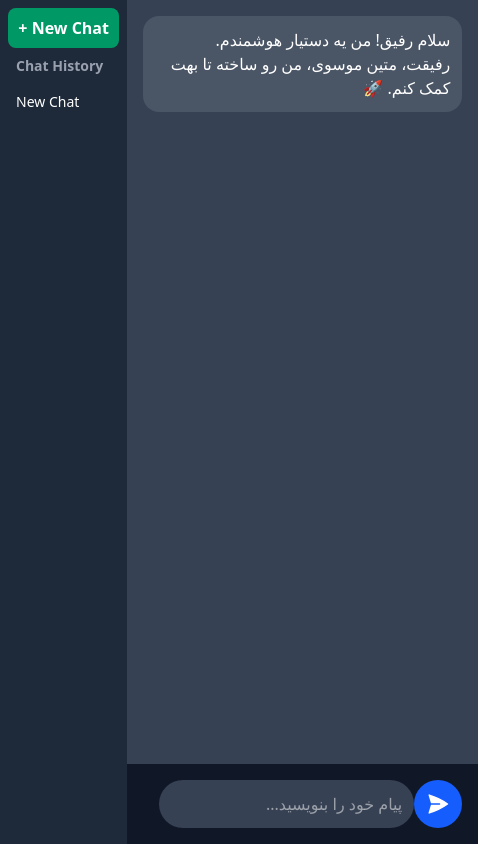
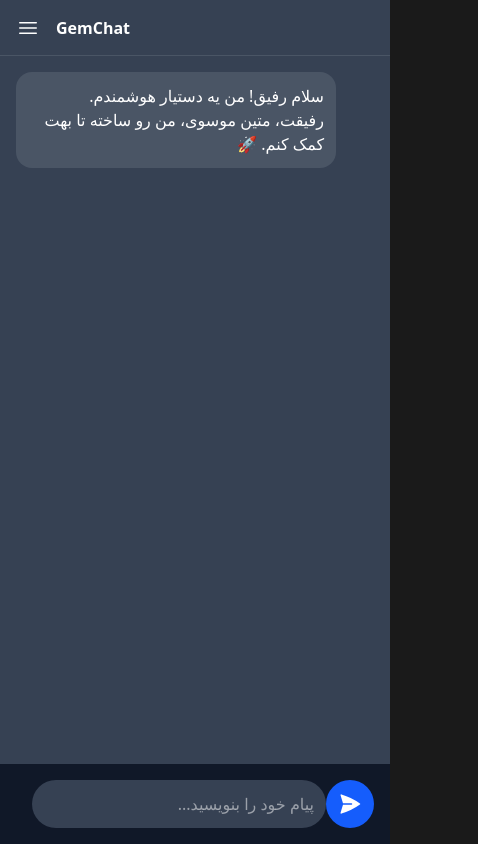
Before and after one commit to matinmousavi/AIChat, a Next.js app: page / in a window 390 px wide. Shown: the whole page, 478 px wide, since content can reach past the window. Built offline with nearby package versions, Linux system fonts and the light colour scheme.

Commit message:
feat: implement sidebar component with open/close functionality and chat session management

```diff
--- a/app/page.tsx
+++ b/app/page.tsx
@@ -23,6 +23,7 @@
   const [chatSessions, setChatSessions] = useState<ChatSession[]>([]);
   const [activeChatId, setActiveChatId] = useState<string | null>(null);
   const [isLoading, setIsLoading] = useState(false);
+  const [isSidebarOpen, setIsSidebarOpen] = useState(false);
 
   const handleNewChat = () => {
     const newChat: ChatSession = {
@@ -191,8 +192,27 @@
         onNewChat={handleNewChat}
         onSwitchChat={handleSwitchChat}
         onDeleteChat={handleDeleteChat}
+        onClose={() => setIsSidebarOpen(false)}
+        isOpen={isSidebarOpen}
       />
       <div className="flex flex-col flex-grow bg-gray-700">
+        <header className="flex h-14 items-center border-b border-gray-600 p-4 md:hidden">
+          <button onClick={() => setIsSidebarOpen(true)}>
+            <svg
+              xmlns="http://www.w3.org/2000/svg"
+              viewBox="0 0 24 24"
+              fill="currentColor"
+              className="h-6 w-6"
+            >
+              <path
+                fillRule="evenodd"
+                d="M3 6.75A.75.75 0 0 1 3.75 6h16.5a.75.75 0 0 1 0 1.5H3.75A.75.75 0 0 1 3 6.75ZM3 12a.75.75 0 0 1 .75-.75h16.5a.75.75 0 0 1 0 1.5H3.75A.75.75 0 0 1 3 12Zm0 5.25a.75.75 0 0 1 .75-.75h16.5a.75.75 0 0 1 0 1.5H3.75a.75.75 0 0 1-.75-.75Z"
+                clipRule="evenodd"
+              />
+            </svg>
+          </button>
+          <h1 className="ml-4 font-semibold">GemChat</h1>
+        </header>
         <div className="flex-grow p-4 overflow-y-auto">
           <div className="space-y-4">
             {activeChat?.messages.map((msg) => (
--- a/components/Sidebar.tsx
+++ b/components/Sidebar.tsx
@@ -1,24 +1,42 @@
+// file: components/Sidebar.tsx
+
 "use client";
 
 import { ChatSession } from "@/app/page";
 
 interface SidebarProps {
+  isOpen: boolean;
   sessions: ChatSession[];
   activeChatId: string | null;
   onNewChat: () => void;
   onSwitchChat: (id: string) => void;
   onDeleteChat: (id: string) => void;
+  onClose: () => void;
 }
 
 const Sidebar = ({
+  isOpen,
   sessions,
   activeChatId,
   onNewChat,
   onSwitchChat,
   onDeleteChat,
+  onClose,
 }: SidebarProps) => {
   return (
-    <div className="flex h-full w-64 flex-col bg-gray-800 p-2">
+    <>
+      <div
+        className={`fixed inset-0 z-10 bg-black/50 transition-opacity md:hidden ${
+          isOpen ? "opacity-100" : "pointer-events-none opacity-0"
+        }`}
+        onClick={onClose}
+      />
+
+      <div
+        className={`fixed top-0 left-0 z-20 flex h-full w-64 transform flex-col bg-gray-800 p-2 transition-transform md:relative md:translate-x-0 ${
+          isOpen ? "translate-x-0" : "-translate-x-full"
+        }`}
+      >
         <button
           onClick={onNewChat}
           className="mb-2 w-full rounded-lg bg-emerald-600 p-2 font-bold text-white hover:bg-emerald-700"
@@ -37,7 +55,10 @@
                 className="group relative flex items-center justify-between rounded-md hover:bg-gray-700"
               >
                 <button
-                onClick={() => onSwitchChat(chat.id)}
+                  onClick={() => {
+                    onSwitchChat(chat.id);
+                    onClose();
+                  }}
                   className={`w-full truncate p-2 text-left text-sm font-medium ${
                     chat.id === activeChatId ? "text-white" : "text-gray-300"
                   }`}
@@ -57,7 +78,7 @@
                   >
                     <path
                       fillRule="evenodd"
-                    d="M8.75 1a1.25 1.25 0 0 0-1.25 1.25v.75H4.5a.75.75 0 0 0 0 1.5h11a.75.75 0 0 0 0-1.5h-3V2.25A1.25 1.25 0 0 0 11.25 1h-2.5ZM10 4.25a.75.75 0 0 1 .75.75v8.5a.75.75 0 0 1-1.5 0v-8.5a.75.75 0 0 1 .75-.75ZM4.5 5.5a.75.75 0 0 0-.75.75v9a1.25 1.25 0 0 0 1.25 1.25h8.5A1.25 1.25 0 0 0 15 15.25v-9a.75.75 0 0 0-1.5 0v9a.25.25 0 0 1-.25.25h-8.5a.25.25 0 0 1-.25-.25v-9a.75.75 0 0 0-.75-.75Z"
+                      d="M8.75 1a1.25 1.25 0 0 0-1.25 1.25v.75H4.5a.75.75 0 0 0 0 1.5h11a.75.75 0 0 0 0-1.5h-3V2.25A1.25 1.25 0 0 0 11.25 1h-2.5ZM10 4.25a.75.75 0 0 1 .75.75v8.5a.75.75 0 0 1-1.5 0v-8.5a.75.75 0 0 1 .75-.75ZM4.5 5.5a.75.75 0 0 0-.75.75v9a1.25 1.25 0 0 0 1.25 1.25h8.5a1.25 1.25 0 0 0 1.5-1.25v-9a.75.75 0 0 0-1.5 0v9a.25.25 0 0 1-.25.25h-8.5a.25.25 0 0 1-.25-.25v-9a.75.75 0 0 0-.75-.75Z"
                       clipRule="evenodd"
                     />
                   </svg>
@@ -67,6 +88,7 @@
           </nav>
         </div>
       </div>
+    </>
   );
 };
 
```
Lines whose indentation alone changed are shown as unchanged.
